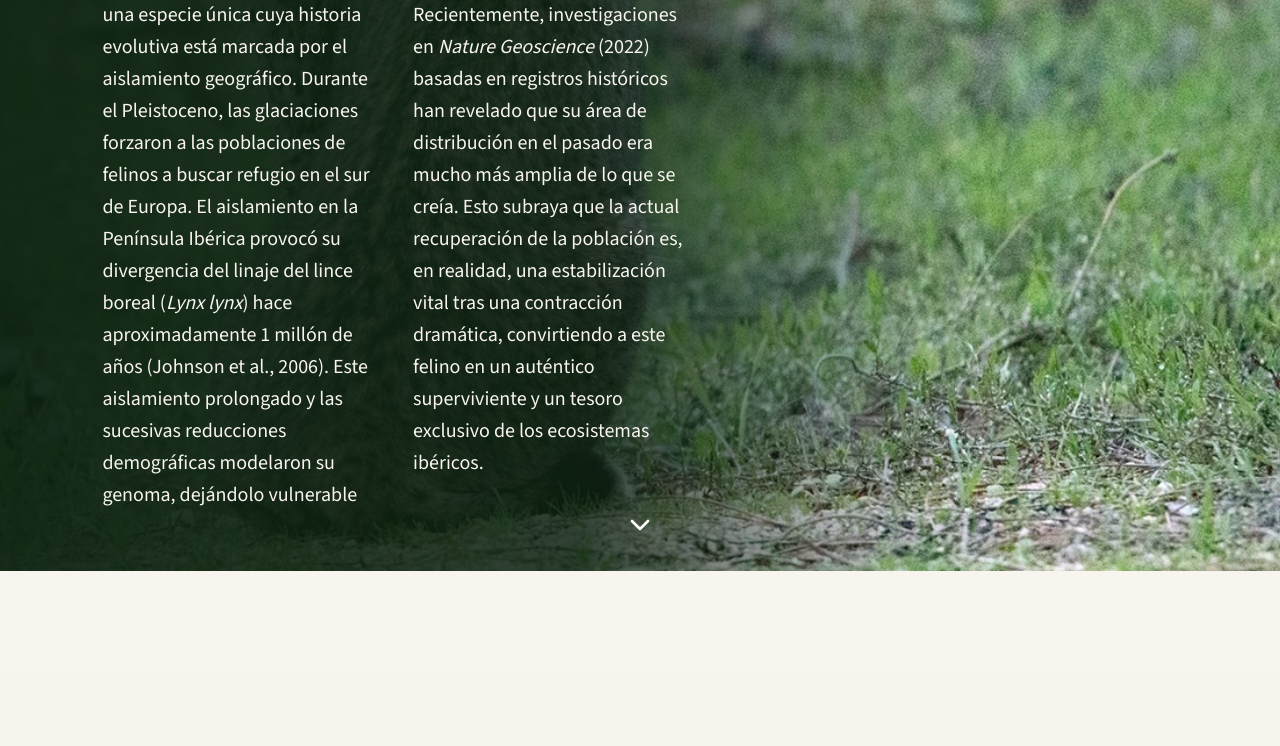
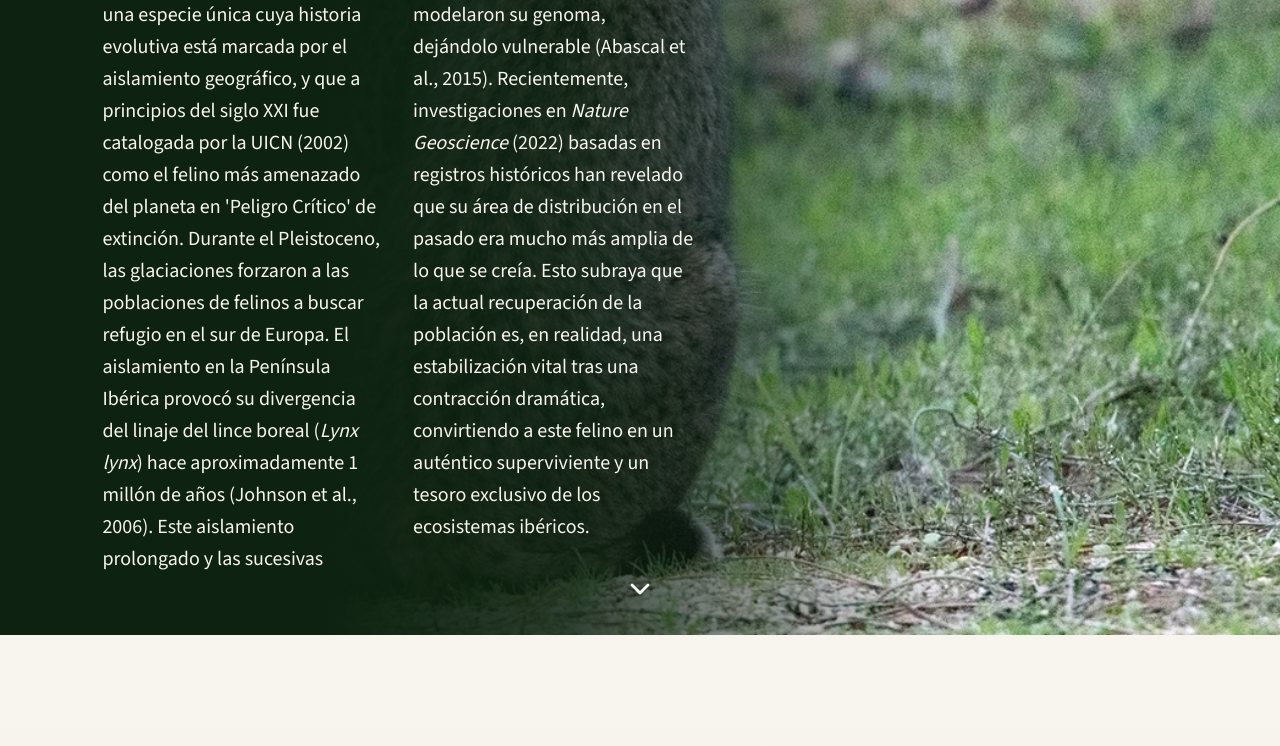
Before and after one commit to plattdev/lynx, a plain HTML site: page index.html in a window 1280 px wide. Shown: the part 671-1417 px from the top of the page. Drawn offline with nearby package versions, Linux system fonts and the light colour scheme; no server answers; a script that the page names is missing.

Commit message:
style: better banner UX/UI

```diff
--- a/css/style.css
+++ b/css/style.css
@@ -340,9 +340,6 @@ main {
   width: 100%;
   min-height: 100vh;
   background-color: #0d2210;
-  background-image: url("../images/lince_fondo.jpg.webp");
-  background-size: cover;
-  background-position: right -10vw center;
   display: flex;
   align-items: center;
   justify-content: flex-start;
@@ -353,15 +350,30 @@ main {
   overflow: hidden;
 }
 
+/* Background image pushed to the right without leaving a gap on the left */
 .hero-section::before {
+  content: "";
+  position: absolute;
+  top: 0;
+  left: 0;
+  width: 100%; /* Normal width so the image does not enlarge */
+  height: 100%;
+  background-image: url("../images/lince_fondo.jpg.webp");
+  background-size: cover;
+  background-position: right -20vw center; /* Push image to the right */
+  z-index: 0;
+}
+
+/* Gradient overlay */
+.hero-section::after {
   content: "";
   position: absolute;
   top: 0;
   left: 0;
   width: 100%;
   height: 100%;
-  /* Gradient that fades to transparent on the right, keeping the lynx visible */
-  background: linear-gradient(to right, rgba(13, 34, 16, 0.95) 0%, rgba(13, 34, 16, 0.85) 45%, rgba(13, 34, 16, 0) 75%);
+  /* Solid color up to 25% to completely hide the gap/cut left by shifting the image, then fades */
+  background: linear-gradient(to right, rgba(13, 34, 16, 1) 0%, rgba(13, 34, 16, 1) 25%, rgba(13, 34, 16, 0.85) 45%, rgba(13, 34, 16, 0) 75%);
   z-index: 1;
 }
 
@@ -466,6 +478,10 @@ main {
 
 @media (max-width: 900px) {
   .hero-section::before {
+    width: 100%;
+    background-position: center;
+  }
+  .hero-section::after {
     /* More opaque on smaller screens so text is readable over the image */
     background: linear-gradient(to bottom, rgba(13, 34, 16, 0.8) 0%, rgba(13, 34, 16, 0.95) 100%);
   }
@@ -474,7 +490,6 @@ main {
     margin-top: 40px;
   }
   .hero-section {
-    background-position: center;
     align-items: center;
     padding-top: 100px;
   }
--- a/index.html
+++ b/index.html
@@ -17,12 +17,12 @@
 
       <div class="hero-content">
         <h1 data-i18n="title">La Recuperación del Lince Ibérico</h1>
-        <p class="hero-subtitle" data-i18n="subtitle">Un viaje visual a través de los datos que salvaron al felino más amenazado del planeta. Haz scroll para descubrir la historia.</p>
+        <p class="hero-subtitle" data-i18n="subtitle">Un viaje visual a través de los datos que salvaron al felino más amenazado del planeta.<br>Haz scroll para descubrir la historia.</p>
 
         <div class="hero-intro">
           <h2 data-i18n="banner_title">Evolución y Aislamiento</h2>
           <p data-i18n="banner_text">
-            El lince ibérico (<em>Lynx pardinus</em>) es una especie única cuya historia evolutiva está marcada por el aislamiento geográfico. Durante el Pleistoceno (2,59 millones – 11 700 años), las glaciaciones provocaron que las poblaciones de felinos buscasen refugio en el sur de Europa. El aislamiento en la Península Ibérica provocó su divergencia del linaje del lince boreal (<em>Lynx lynx</em>) hace aproximadamente 1 millón de años (Johnson et al., 2006). Este aislamiento prolongado y las sucesivas reducciones demográficas modelaron su genoma, dejándolo vulnerable (Abascal et al., 2015), pero lo convirtieron en un tesoro exclusivo de los ecosistemas ibéricos.
+            El lince ibérico (<em>Lynx pardinus</em>) es una especie única cuya historia evolutiva está marcada por el aislamiento geográfico, y que a principios del siglo XXI fue catalogada por la UICN (2002) como el felino más amenazado del planeta en 'Peligro Crítico' de extinción. Durante el Pleistoceno (2,59 millones – 11 700 años), las glaciaciones provocaron que las poblaciones de felinos buscasen refugio en el sur de Europa. El aislamiento en la Península Ibérica provocó su divergencia del linaje del lince boreal (<em>Lynx lynx</em>) hace aproximadamente 1 millón de años (Johnson et al., 2006). Este aislamiento prolongado y las sucesivas reducciones demográficas modelaron su genoma, dejándolo vulnerable (Abascal et al., 2015), pero lo convirtieron en un tesoro exclusivo de los ecosistemas ibéricos.
           </p>
         </div>
       </div>
--- a/translations.js
+++ b/translations.js
@@ -1,7 +1,7 @@
 const translations = {
   es: {
     "title": "La Recuperación del Lince Ibérico",
-    "subtitle": "Un viaje visual a través de los datos que salvaron al felino más amenazado del planeta. Haz scroll para descubrir la historia.",
+    "subtitle": "Un viaje visual a través de los datos que salvaron al felino más amenazado del planeta.<br>Haz scroll para descubrir la historia.",
     "step1_title": "Paso 1: Al Borde del Abismo",
     "step1_text": "En 2002, solo quedaban <strong>94 linces ibéricos</strong> en el mundo, confinados en dos pequeñas poblaciones en Andalucía. Su extinción parecía cada vez más evidente. Este dramático declive fue provocado principalmente por la fragmentación del hábitat y el colapso de las poblaciones de conejo silvestre (su presa principal, que supone más del 80% de su dieta) debido a la mixomatosis y la enfermedad hemorrágica del conejo (Delibes et al., 2000).",
     "step2_title": "Paso 2: La Apuesta por la Vida",
@@ -22,7 +22,7 @@ const translations = {
     "legend_es": "España",
     "legend_pt": "Portugal",
     "banner_title": "Evolución y Aislamiento",
-    "banner_text": "El lince ibérico (<em>Lynx pardinus</em>) es una especie única cuya historia evolutiva está marcada por el aislamiento geográfico. Durante el Pleistoceno, las glaciaciones forzaron a las poblaciones de felinos a buscar refugio en el sur de Europa. El aislamiento en la Península Ibérica provocó su divergencia del linaje del lince boreal (<em>Lynx lynx</em>) hace aproximadamente 1 millón de años (Johnson et al., 2006). Este aislamiento prolongado y las sucesivas reducciones demográficas modelaron su genoma, dejándolo vulnerable (Abascal et al., 2015). Recientemente, investigaciones en <em>Nature Geoscience</em> (2022) basadas en registros históricos han revelado que su área de distribución en el pasado era mucho más amplia de lo que se creía. Esto subraya que la actual recuperación de la población es, en realidad, una estabilización vital tras una contracción dramática, convirtiendo a este felino en un auténtico superviviente y un tesoro exclusivo de los ecosistemas ibéricos.",
+    "banner_text": "El lince ibérico (<em>Lynx pardinus</em>) es una especie única cuya historia evolutiva está marcada por el aislamiento geográfico, y que a principios del siglo XXI fue catalogada por la UICN (2002) como el felino más amenazado del planeta en 'Peligro Crítico' de extinción. Durante el Pleistoceno, las glaciaciones forzaron a las poblaciones de felinos a buscar refugio en el sur de Europa. El aislamiento en la Península Ibérica provocó su divergencia del linaje del lince boreal (<em>Lynx lynx</em>) hace aproximadamente 1 millón de años (Johnson et al., 2006). Este aislamiento prolongado y las sucesivas reducciones demográficas modelaron su genoma, dejándolo vulnerable (Abascal et al., 2015). Recientemente, investigaciones en <em>Nature Geoscience</em> (2022) basadas en registros históricos han revelado que su área de distribución en el pasado era mucho más amplia de lo que se creía. Esto subraya que la actual recuperación de la población es, en realidad, una estabilización vital tras una contracción dramática, convirtiendo a este felino en un auténtico superviviente y un tesoro exclusivo de los ecosistemas ibéricos.",
     "references_title": "Referencias Científicas",
     "ref_1": "Abascal, F., Corvelo, A., Cruz, F., et al. (2015). Extreme genomic erosion after recurrent demographic bottlenecks in the highly endangered Iberian lynx. <em>Genome Biology</em>, 16(1), 251.",
     "ref_2": "Johnson, W. E., Eizirik, E., Pecon-Slattery, J., et al. (2006). The Late Miocene radiation of modern Felidae: A genetic assessment. <em>Science</em>, 311(5757), 73-77.",
@@ -33,7 +33,7 @@ const translations = {
   },
   en: {
     "title": "The Iberian Lynx Recovery",
-    "subtitle": "A visual journey through the data that saved the most endangered feline on the planet. Scroll to discover the story.",
+    "subtitle": "A visual journey through the data that saved the most endangered feline on the planet.<br>Scroll to discover the story.",
     "step1_title": "Step 1: On the Brink",
     "step1_text": "In 2002, only <strong>94 Iberian lynxes</strong> remained in the world, confined to two small populations in Andalusia. Their extinction seemed increasingly inevitable. This dramatic decline was primarily driven by habitat fragmentation and the collapse of wild rabbit populations (their main prey, making up over 80% of their diet) due to myxomatosis and Rabbit Hemorrhagic Disease (Delibes et al., 2000).",
     "step2_title": "Step 2: A Bet on Life",
@@ -54,7 +54,7 @@ const translations = {
     "legend_es": "Spain",
     "legend_pt": "Portugal",
     "banner_title": "Evolution and Isolation",
-    "banner_text": "The Iberian lynx (<em>Lynx pardinus</em>) is a unique species whose evolutionary history is marked by geographic isolation. During the Pleistocene glaciations, feline populations were forced to seek refuge in southern Europe. Isolation in the Iberian Peninsula led to its divergence from the Eurasian lynx lineage (<em>Lynx lynx</em>) approximately 1 million years ago (Johnson et al., 2006). This prolonged isolation and successive demographic bottlenecks shaped its genome, leaving it vulnerable (Abascal et al., 2015). Recently, research published in <em>Nature Geoscience</em> (2022) based on historical records has revealed that its past distribution range was much wider than previously thought. This emphasizes that the current population recovery is actually a vital stabilization following a dramatic contraction, making this feline a true survivor and an exclusive treasure of the Iberian ecosystems.",
+    "banner_text": "The Iberian lynx (<em>Lynx pardinus</em>) is a unique species whose evolutionary history is marked by geographic isolation, and which at the beginning of the 21st century was cataloged by the IUCN (2002) as the most endangered feline on the planet in 'Critically Endangered' status. During the Pleistocene glaciations, feline populations were forced to seek refuge in southern Europe. Isolation in the Iberian Peninsula led to its divergence from the Eurasian lynx lineage (<em>Lynx lynx</em>) approximately 1 million years ago (Johnson et al., 2006). This prolonged isolation and successive demographic bottlenecks shaped its genome, leaving it vulnerable (Abascal et al., 2015). Recently, research published in <em>Nature Geoscience</em> (2022) based on historical records has revealed that its past distribution range was much wider than previously thought. This emphasizes that the current population recovery is actually a vital stabilization following a dramatic contraction, making this feline a true survivor and an exclusive treasure of the Iberian ecosystems.",
     "references_title": "Scientific References",
     "ref_1": "Abascal, F., Corvelo, A., Cruz, F., et al. (2015). Extreme genomic erosion after recurrent demographic bottlenecks in the highly endangered Iberian lynx. <em>Genome Biology</em>, 16(1), 251.",
     "ref_2": "Johnson, W. E., Eizirik, E., Pecon-Slattery, J., et al. (2006). The Late Miocene radiation of modern Felidae: A genetic assessment. <em>Science</em>, 311(5757), 73-77.",
```
